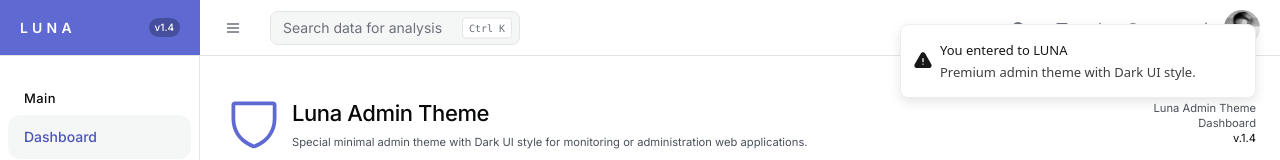
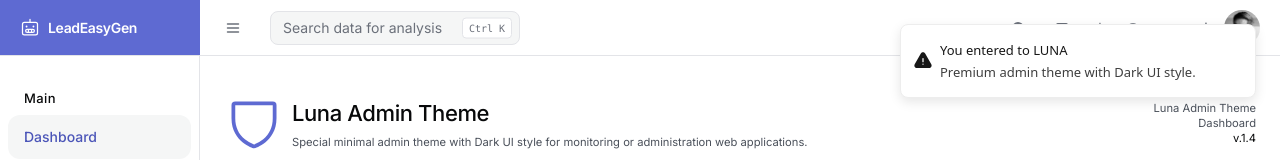
Before and after one commit to louischoleski/leadeasygen-app, a React (Vite) app: page / in a window 1280 px wide. Shown: the top 160 px of the page. Built offline with nearby package versions, Linux system fonts and the light colour scheme.

Commit message:
feat: rebrand navbar and title to leadeasygen

```diff
--- a/index.html
+++ b/index.html
@@ -5,7 +5,7 @@
     <meta name="viewport" content="width=device-width, initial-scale=1.0" />
     <link rel="icon" type="image/svg+xml" href="/favicon.svg" />
     <link href="https://fonts.googleapis.com/css2?family=Inter:wght@400;500;600;700&display=swap" rel="stylesheet" />
-    <title>LUNA | Responsive Admin Theme</title>
+    <title>LeadEasyGen</title>
     <script>
       // Apply the theme class before first paint to avoid a flash of the wrong theme.
       // The stored value may be JSON ("dark") or a legacy raw string (dark).
--- a/src/components/Navbar.tsx
+++ b/src/components/Navbar.tsx
@@ -1,4 +1,4 @@
-import { Globe, List, MagnifyingGlass, Monitor, Moon, Sun, X } from '@phosphor-icons/react'
+import { Globe, List, MagnifyingGlass, Monitor, Moon, Robot, Sun, X } from '@phosphor-icons/react'
 import { useEffect, useRef, useState } from 'react'
 import { Link } from 'react-router-dom'
 import profile from '../assets/profile.jpg'
@@ -46,17 +46,17 @@
       {/* Brand slab: md+ only, 200px to align with the sidebar edge, gone on mobile */}
       <Link
         to="/"
-        className="hidden h-full w-[200px] shrink-0 items-center justify-between bg-primary px-5 transition-colors hover:bg-primary-hover md:flex"
+        className="hidden h-full w-[200px] shrink-0 items-center gap-2 bg-primary px-5 transition-colors hover:bg-primary-hover md:flex"
       >
-        <span className="text-sm font-semibold tracking-[0.3em] text-on-primary uppercase">Luna</span>
-        {/* black-tint pill: the white-tint fails AA contrast under the wordmark */}
-        <span className="rounded-full bg-overlay/25 px-1.5 py-0.5 text-[10px] font-medium text-on-primary">
-          v1.4
-        </span>
+        <Robot size={20} aria-hidden="true" className="shrink-0 text-on-primary" />
+        <span className="text-sm font-semibold tracking-tight text-on-primary">LeadEasyGen</span>
       </Link>
       <IconButton icon={List} variant="ghost" aria-label="Toggle navigation" onClick={onToggleNav} className="md:ml-2" />
-      <Link to="/" className="ml-1 text-base font-bold tracking-widest text-link uppercase md:hidden">
-        Luna
+      <Link to="/" className="ml-1 flex items-center gap-2 md:hidden">
+        <span className="flex h-6 w-6 items-center justify-center rounded-md bg-primary">
+          <Robot size={14} aria-hidden="true" className="text-on-primary" />
+        </span>
+        <span className="text-sm font-semibold tracking-tight text-ink">LeadEasyGen</span>
       </Link>
       <form className="relative ml-3 hidden md:block" role="search" onSubmit={(e) => e.preventDefault()}>
         <input
```
